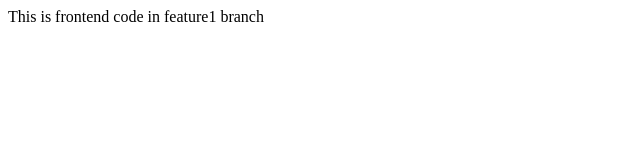
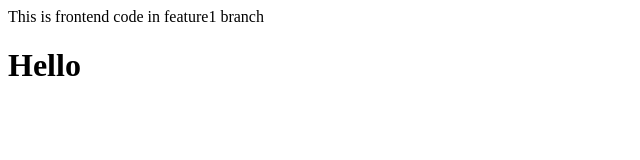
Before and after one commit to codekanhaiya/LocalRepo, a plain HTML site: page index.html in a window 1280 px wide. Shown: the whole page, without its empty margins (0-640 px from the left). Drawn offline with Linux system fonts and the light colour scheme.

Commit message:
Add a <h1> tag to 'make conflict' in <p> tag in feature1 branch

```diff
--- a/index.html
+++ b/index.html
@@ -1 +1 @@
-<p>This is frontend code in feature1 branch</p>
+<p>This is frontend code in feature1 branch <h1>Hello</h1></p>
```
